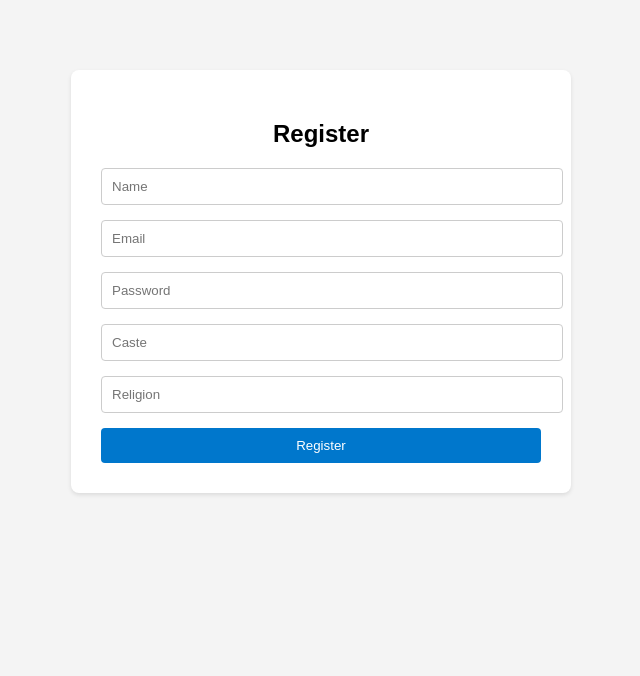
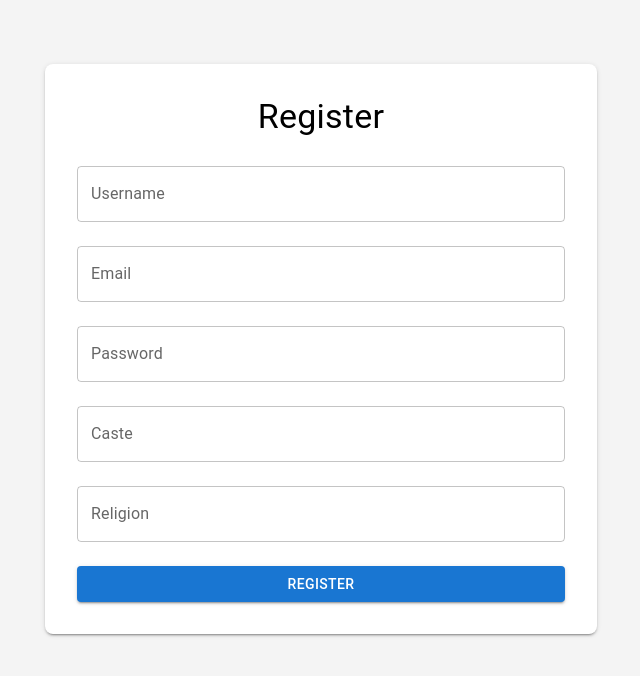
Before and after one commit to ay690/Scholarships, a React (Create React App) app in the folder client/: page /register in a window 1280 px wide. Shown: the top 676 px of the page, without its empty margins (319-959 px from the left). Built offline with nearby package versions, Linux system fonts and the light colour scheme.

Commit message:
UI: material UI integrated

```diff
--- a/client/package.json
+++ b/client/package.json
@@ -3,6 +3,9 @@
   "version": "0.1.0",
   "private": true,
   "dependencies": {
+    "@emotion/react": "^11.14.0",
+    "@emotion/styled": "^11.14.0",
+    "@mui/material": "^6.4.4",
     "@testing-library/dom": "^10.4.0",
     "@testing-library/jest-dom": "^6.6.3",
     "@testing-library/react": "^16.2.0",
--- a/client/src/components/Login.jsx
+++ b/client/src/components/Login.jsx
@@ -1,5 +1,6 @@
 import React, { useState } from 'react';
 import axios from 'axios';
+import { Container, TextField, Button, Typography, Box } from '@mui/material';
 import { motion } from 'framer-motion';
 import { useNavigate } from 'react-router-dom';
 
@@ -13,7 +14,6 @@ const Login = () => {
     try {
       const res = await axios.post('http://localhost:5001/api/auth/login', { email, password });
       localStorage.setItem('token', res.data.token);
-
       navigate('/search');
     } catch (err) {
       console.error(err);
@@ -21,31 +21,41 @@ const Login = () => {
   };
 
   return (
+    <Container maxWidth="sm">
       <motion.div
-      className="container"
         initial={{ opacity: 0 }}
         animate={{ opacity: 1 }}
         transition={{ duration: 0.5 }}
       >
-      <div className="form-container">
-        <h2>Login</h2>
+        <Box sx={{ mt: 8, p: 4, backgroundColor: 'white', borderRadius: 2, boxShadow: 2 }}>
+          <Typography variant="h4" align="center" gutterBottom>
+            Login
+          </Typography>
           <form onSubmit={handleLogin}>
-          <input
-            type="email"
-            placeholder="Email"
+            <TextField
+              label="Email"
+              variant="outlined"
+              fullWidth
+              margin="normal"
               value={email}
               onChange={(e) => setEmail(e.target.value)}
             />
-          <input
+            <TextField
+              label="Password"
               type="password"
-            placeholder="Password"
+              variant="outlined"
+              fullWidth
+              margin="normal"
               value={password}
               onChange={(e) => setPassword(e.target.value)}
             />
-          <button type="submit">Login</button>
+            <Button type="submit" variant="contained" color="primary" fullWidth sx={{ mt: 2 }}>
+              Login
+            </Button>
           </form>
-      </div>
+        </Box>
       </motion.div>
+    </Container>
   );
 };
 
--- a/client/src/components/Register.jsx
+++ b/client/src/components/Register.jsx
@@ -1,5 +1,6 @@
 import React, { useState } from 'react';
 import axios from 'axios';
+import { Container, TextField, Button, Typography, Box } from '@mui/material';
 import { motion } from 'framer-motion';
 import { useNavigate } from 'react-router-dom';
 
@@ -15,7 +16,6 @@ const Register = () => {
     e.preventDefault();
     try {
       await axios.post('http://localhost:5001/api/auth/register', { name, email, password, caste, religion });
-
       navigate('/login');
     } catch (err) {
       console.error(err);
@@ -23,49 +23,65 @@ const Register = () => {
   };
 
   return (
+    <Container maxWidth="sm">
       <motion.div
-      className="container"
         initial={{ opacity: 0 }}
         animate={{ opacity: 1 }}
         transition={{ duration: 0.5 }}
       >
-      <div className="form-container">
-        <h2>Register</h2>
+        <Box sx={{ mt: 8, p: 4, backgroundColor: 'white', borderRadius: 2, boxShadow: 2 }}>
+          <Typography variant="h4" align="center" gutterBottom>
+            Register
+          </Typography>
           <form onSubmit={handleRegister}>
-          <input
-            type="text"
-            placeholder="Name"
+            <TextField
+              label="Username"
+              variant="outlined"
+              fullWidth
+              margin="normal"
               value={name}
               onChange={(e) => setName(e.target.value)}
             />
-          <input
-            type="email"
-            placeholder="Email"
+            <TextField
+              label="Email"
+              variant="outlined"
+              fullWidth
+              margin="normal"
               value={email}
               onChange={(e) => setEmail(e.target.value)}
             />
-          <input
+            <TextField
+              label="Password"
               type="password"
-            placeholder="Password"
+              variant="outlined"
+              fullWidth
+              margin="normal"
               value={password}
               onChange={(e) => setPassword(e.target.value)}
             />
-          <input
-            type="text"
-            placeholder="Caste"
+            <TextField
+              label="Caste"
+              variant="outlined"
+              fullWidth
+              margin="normal"
               value={caste}
               onChange={(e) => setCaste(e.target.value)}
             />
-          <input
-            type="text"
-            placeholder="Religion"
+            <TextField
+              label="Religion"
+              variant="outlined"
+              fullWidth
+              margin="normal"
               value={religion}
               onChange={(e) => setReligion(e.target.value)}
             />
-          <button type="submit">Register</button>
+            <Button type="submit" variant="contained" color="primary" fullWidth sx={{ mt: 2 }}>
+              Register
+            </Button>
           </form>
-      </div>
+        </Box>
       </motion.div>
+    </Container>
   );
 };
 
--- a/client/src/components/ScholarshipSearch.jsx
+++ b/client/src/components/ScholarshipSearch.jsx
@@ -1,76 +1,116 @@
-import React, { useState } from 'react';
-import axios from 'axios';
-import { motion } from 'framer-motion';
+import React, { useState } from "react";
+import axios from "axios";
+import {
+  Container,
+  TextField,
+  Button,
+  Typography,
+  Box,
+  Card,
+  CardContent,
+} from "@mui/material";
+import { motion } from "framer-motion";
 
 const ScholarshipSearch = () => {
   const [scholarships, setScholarships] = useState([]);
-  const [caste, setCaste] = useState('');
-  const [religion, setReligion] = useState('');
-  const [aiFeedback, setAIFeedback] = useState('');
+  const [caste, setCaste] = useState("");
+  const [religion, setReligion] = useState("");
+  const [aiFeedback, setAIFeedback] = useState("");
 
   const handleSearch = async (e) => {
     e.preventDefault();
     try {
-      const token = localStorage.getItem('token');
+      const token = localStorage.getItem("token");
       const res = await axios.post(
-        'http://localhost:5001/api/scholarships/search',
+        "http://localhost:5001/api/scholarships/search",
         { caste, religion },
         { headers: { Authorization: `Bearer ${token}` } }
       );
-
       console.log("API Response:", res.data);
       setScholarships(res.data?.data);
-
       setAIFeedback(res.data?.aiFeedback);
-
     } catch (err) {
       console.error(err);
     }
   };
 
+  const capitalize = (str) => {
+    if (!str) return "";
+    return str.charAt(0).toUpperCase() + str.slice(1);
+  };
+
   return (
+    <Container maxWidth="md">
       <motion.div
-      className="page-container"
         initial={{ opacity: 0 }}
         animate={{ opacity: 1 }}
         transition={{ duration: 0.5 }}
       >
-      <h2 style={{ textAlign: 'center', marginBottom: '20px' }}>Scholarship Search</h2>
-      <form onSubmit={handleSearch} style={{ marginBottom: '20px', textAlign: 'center' }}>
-        <input
-          type="text"
-          placeholder="Caste"
+        <Box sx={{ mt: 4 }}>
+          <Typography variant="h4" align="center" gutterBottom>
+            Scholarship Search
+          </Typography>
+          <form
+            onSubmit={handleSearch}
+            style={{
+              display: "flex",
+              justifyContent: "center",
+              marginBottom: "20px",
+            }}
+          >
+            <TextField
+              label="Caste"
+              variant="outlined"
               value={caste}
               onChange={(e) => setCaste(e.target.value)}
-          style={{ marginRight: '10px', padding: '8px', width: '40%' }}
+              sx={{ mr: 2, width: "30%" }}
             />
-        <input
-          type="text"
-          placeholder="Religion"
+            <TextField
+              label="Religion"
+              variant="outlined"
               value={religion}
               onChange={(e) => setReligion(e.target.value)}
-          style={{ marginRight: '10px', padding: '8px', width: '40%' }}
+              sx={{ mr: 2, width: "30%" }}
             />
-        <button type="submit" style={{ padding: '10px 20px' }}>Search</button>
+            <Button type="submit" variant="contained" color="primary">
+              Search
+            </Button>
           </form>
-      <div>
-        <h3 style={{ marginBottom: '10px' }}>Results</h3>
+          <Typography variant="h5" gutterBottom>
+            Results
+          </Typography>
           {scholarships?.map((sch, index) => (
-          <div key={index} className="scholarship-item">
-            <h4>{sch.name}</h4>
-            <p>{sch.description}</p>
-            <p><strong>Eligible Castes:</strong> {sch.eligibleCastes?.join(', ') || "Anyone"}</p>
-            <p><strong>Eligible Religions:</strong> {sch.eligibleReligions?.join(', ') || "Anyone"}</p>
-            <p><strong>Institution Type:</strong> {sch.institutionType.charAt(0).toUpperCase() + sch.institutionType.slice(1)}</p>
-          </div>
+            <Card key={index} sx={{ mb: 2 }}>
+              <CardContent>
+                <Typography variant="h6">{sch.name}</Typography>
+                <Typography variant="body2">{sch.description}</Typography>
+                <Typography variant="body2">
+                  <strong>Eligible Castes:</strong>{" "}
+                  {sch.eligibleCastes?.join(", ")}
+                </Typography>
+                <Typography variant="body2">
+                  <strong>Eligible Religions:</strong>{" "}
+                  {sch.eligibleReligions?.join(", ")}
+                </Typography>
+                <Typography variant="body2">
+                  <strong>Institution Type:</strong>{" "}
+                  {capitalize(sch.institutionType)}
+                </Typography>
+              </CardContent>
+            </Card>
           ))}
           {aiFeedback && (
-          <div className="ai-feedback">
-            <p><strong>AI Feedback:</strong> {aiFeedback}</p>
-          </div>
+            <Box
+              sx={{ mt: 3, p: 2, backgroundColor: "#fff3cd", borderRadius: 1 }}
+            >
+              <Typography variant="body1">
+                <strong>AI Feedback:</strong> {aiFeedback}
+              </Typography>
+            </Box>
           )}
-      </div>
+        </Box>
       </motion.div>
+    </Container>
   );
 };
 
```
Also changed, not shown: 1 other file (tests, documents, lock files or other folders). Lines whose indentation alone changed are shown as unchanged.
